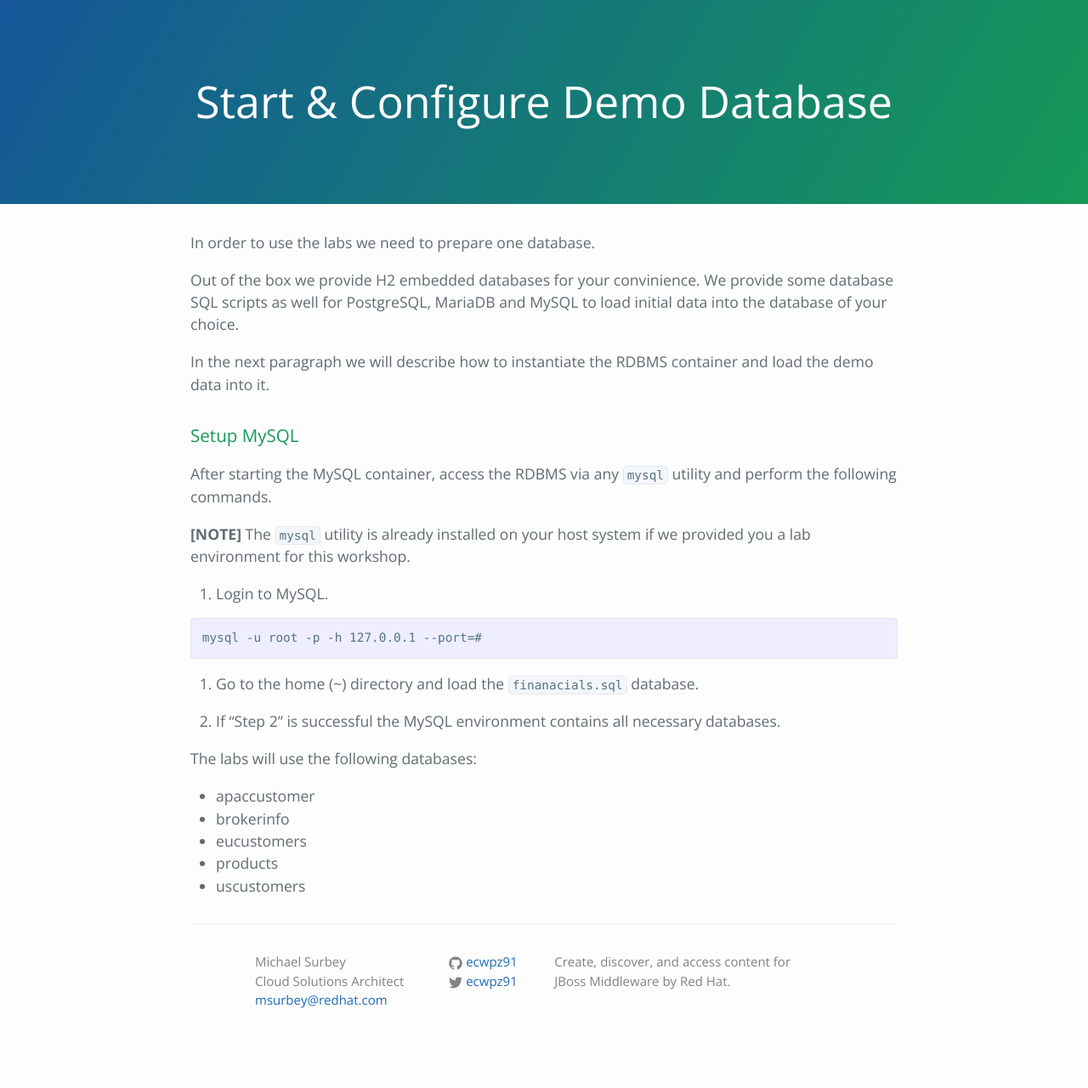
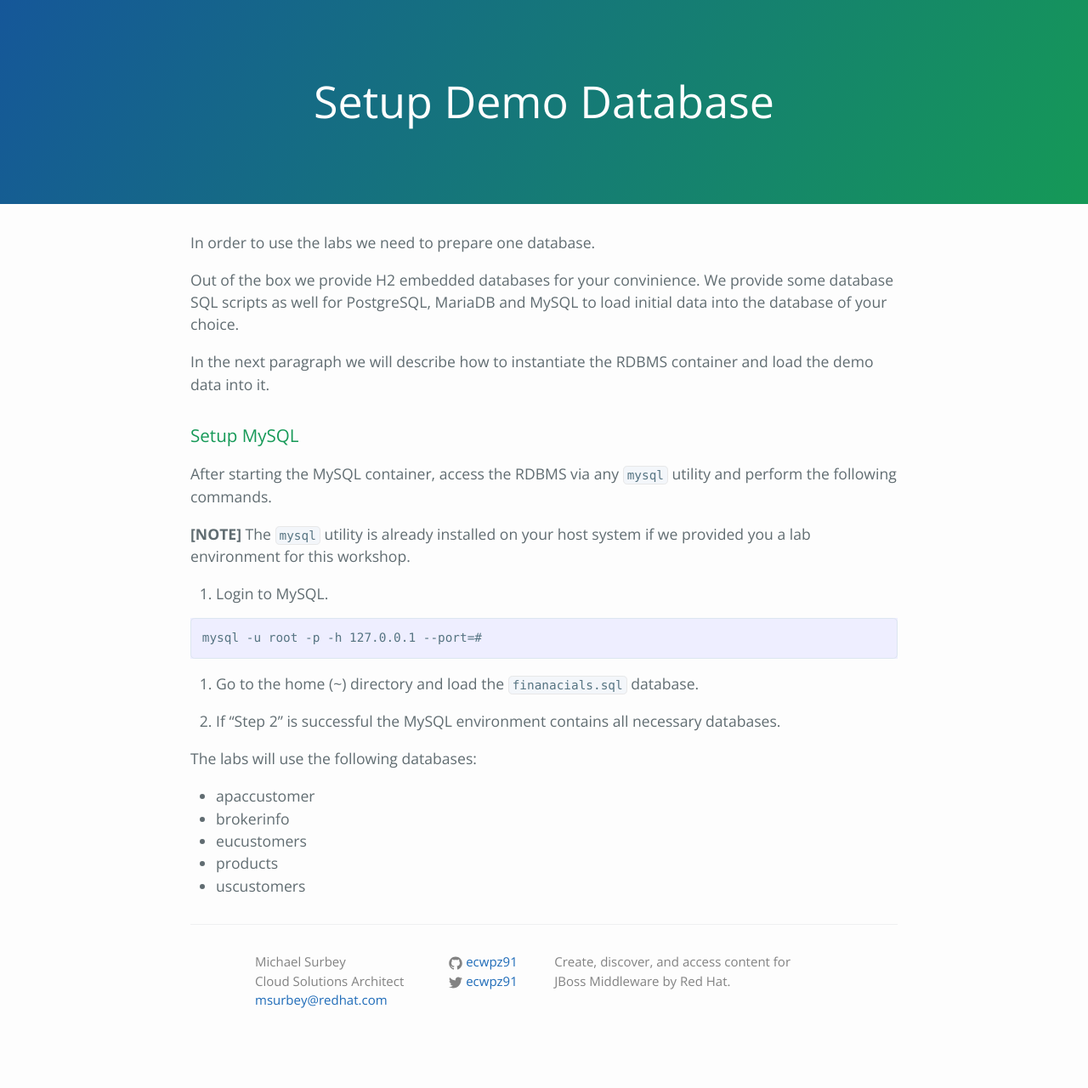
Before and after one commit to epe105/jboss-workshops, a Jekyll site: the page built from www/jdv/05-module.md, in a window 1280 px wide. Shown: the whole page at 85% size. Built offline with Jekyll 4.4.1, drawn with Linux system fonts in a browser that asks for light colours.

Commit message:
Fixed title wording

```diff
--- a/www/jdv/05-module.md
+++ b/www/jdv/05-module.md
@@ -1,6 +1,6 @@
 ---
 layout: "module"
-subtitle: "Start & Configure Demo Database"
+subtitle: "Setup Demo Database"
 ---
 
 In order to use the labs we need to prepare one database.
```
